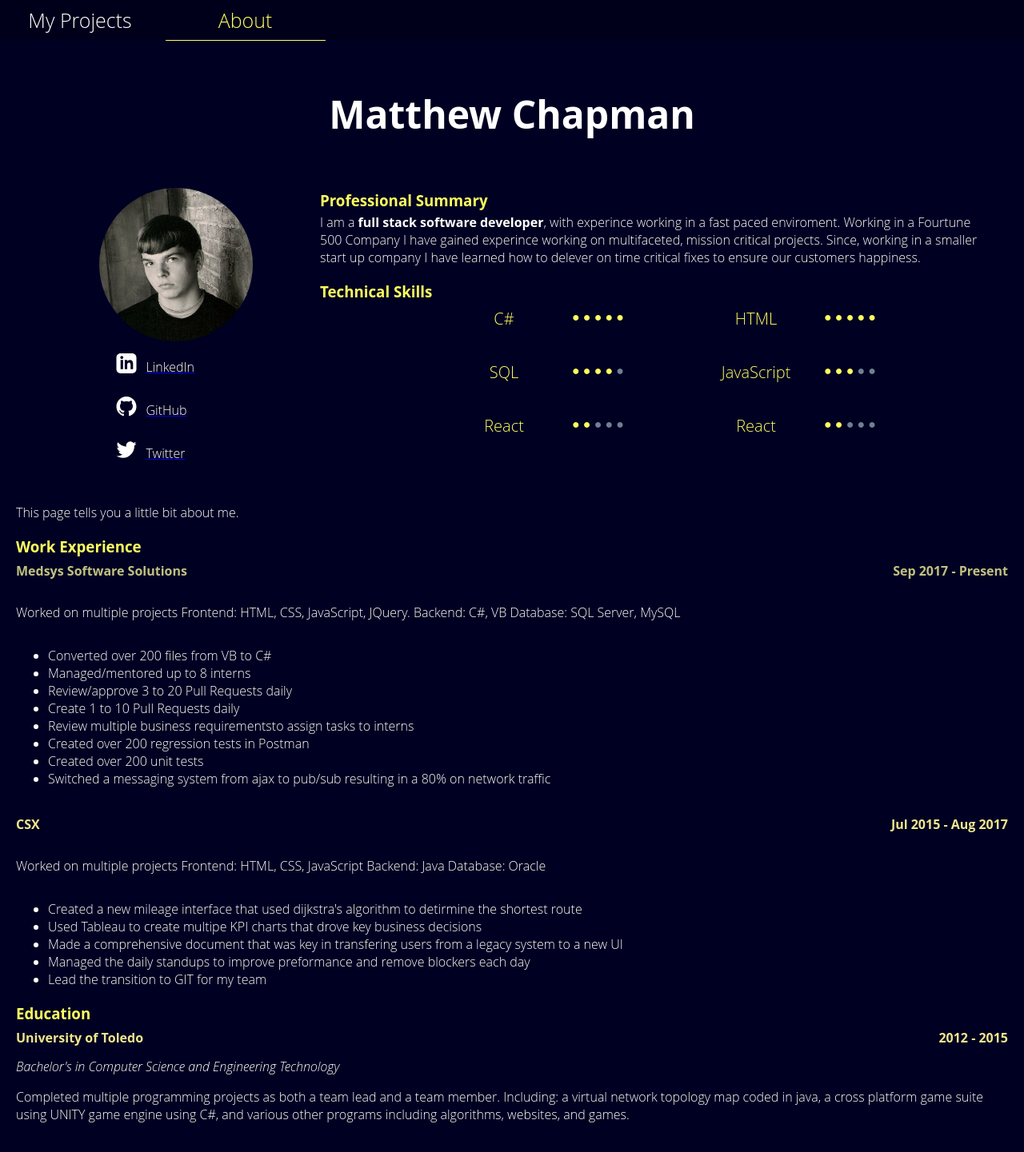
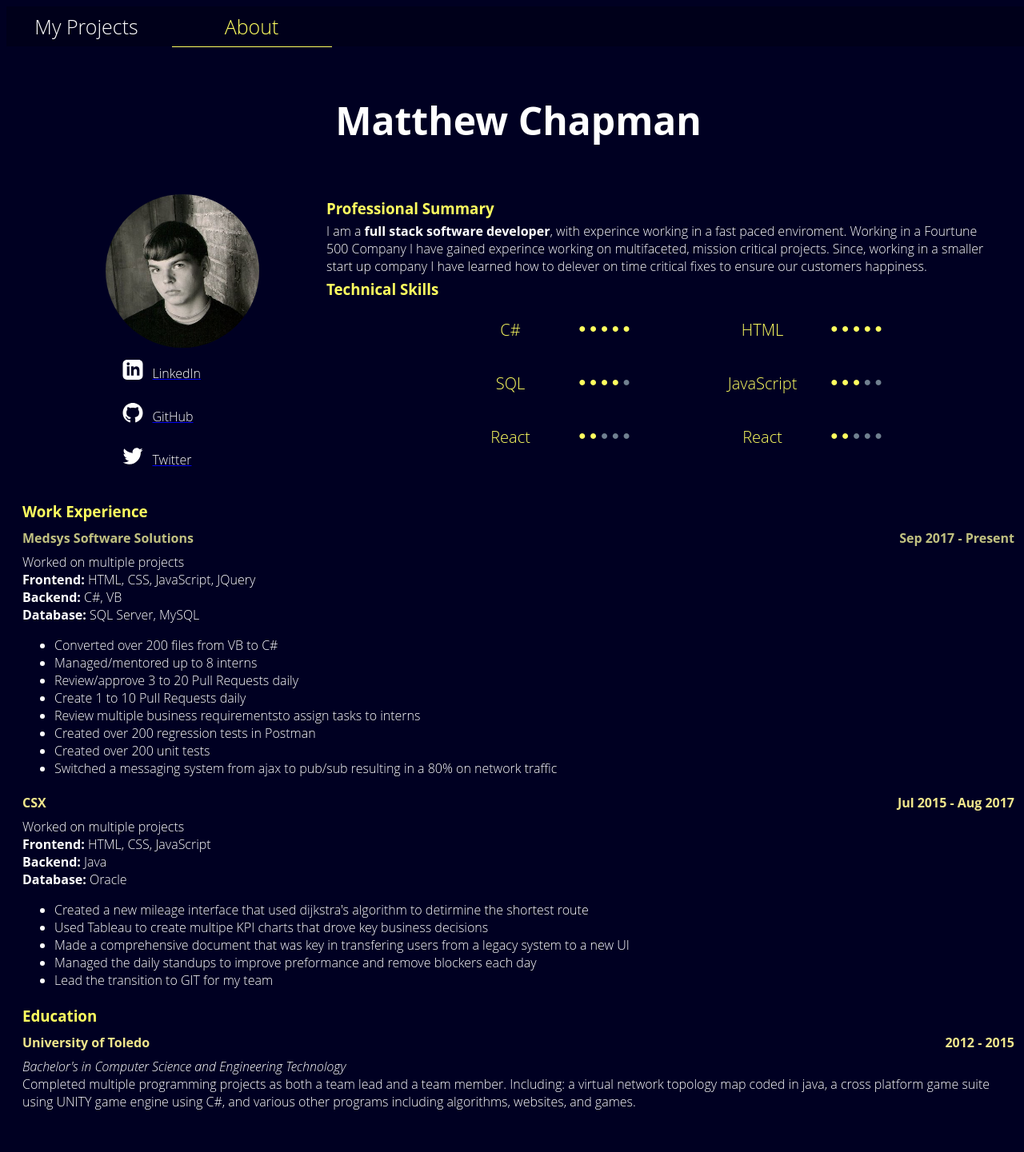
Before and after one commit to matt-chap/matt-chap.github.io, a Jekyll site: the page built from about.html, in a window 1280 px wide. Shown: the whole page at 80% size. Built offline with Jekyll 4.4.1, drawn with Linux system fonts in a browser that asks for light colours; after the commit the page ends 1409 px from its top, so only the background shows below that.

Commit message:
More updates to the style

```diff
--- a/_sass/about/about.scss
+++ b/_sass/about/about.scss
@@ -51,6 +51,7 @@
 
 .about-paragraph {
     text-align: left;
+    margin: 0px;
 }
 
 .about-header {
--- a/_sass/main.scss
+++ b/_sass/main.scss
@@ -13,10 +13,8 @@
 html, body {
   height: 100%;
   width: 100%;
-  margin: 0;
   font-family: "Open Sans",sans-serif;
   font-weight: 300;
-  //background-color: #001B3A;
   background-color: #000022;
 }
 
@@ -32,6 +30,9 @@ h4{
   color: #C1C181;
 }
 
+b {
+  font-weight: bold;
+}
 
 
 h1 {
@@ -40,10 +41,7 @@ h1 {
 
 h3, h4 {
   text-align: left;
-  line-height: 1px;
-  padding-top: 15px;
-  padding-bottom: 0px;
-  margin: 0px;
+  margin: 5px 0px;
 }
 
 i {
--- a/about.html
+++ b/about.html
@@ -102,17 +102,22 @@ title: About
             </div>
         </div>
 
-
-        <p class="about-paragraph">This page tells you a little bit about me.</p>
         <h3>Work Experience</h3>
-        <div style="margin-top: 15px;">
+        <div>
             <h4 style="float: left;height: 25px;">Medsys Software Solutions</h4>
             <h4 style="float: right;height: 25px;">Sep 2017 - Present</h4>
         </div>
-        <p class="about-paragraph">Worked on multiple projects
-            Frontend: HTML, CSS, JavaScript, JQuery.
-            Backend: C#, VB
-            Database: SQL Server, MySQL
+        <p class="about-paragraph">
+            Worked on multiple projects
+        </p>
+        <p class="about-paragraph">
+            <b>Frontend:</b> HTML, CSS, JavaScript, JQuery
+        </p>
+        <p class="about-paragraph">
+            <b>Backend:</b> C#, VB
+        </p>
+        <p class="about-paragraph">
+            <b>Database:</b> SQL Server, MySQL
         </p>
         <ul style="width: auto; text-align: left;">
             <li>Converted over 200 files from VB to C#</li>
@@ -125,14 +130,21 @@ title: About
             <li>Switched a messaging system from ajax to pub/sub resulting in a 80% on network traffic</li>
         </ul>
 
-        <div style="margin-top: 15px;">
+        <div>
             <h4 style="float: left; color: khaki;height: 25px;">CSX</h4>
             <h4 style="float: right; color: khaki;height: 25px;">Jul 2015 - Aug 2017</h4>
         </div>
-        <p class="about-paragraph">Worked on multiple projects
-            Frontend: HTML, CSS, JavaScript
-            Backend: Java
-            Database: Oracle
+        <p class="about-paragraph">
+            Worked on multiple projects
+        </p>
+        <p class="about-paragraph">
+            <b>Frontend:</b> HTML, CSS, JavaScript
+        </p>
+        <p class="about-paragraph">
+            <b>Backend:</b> Java
+        </p>
+        <p class="about-paragraph">
+            <b>Database:</b> Oracle
         </p>
         <ul style="width: auto; text-align: left;">
             <li>Created a new mileage interface that used dijkstra's algorithm to detirmine the shortest route</li>
@@ -143,7 +155,7 @@ title: About
         </ul>
 
         <h3>Education</h3>
-        <div style="margin-top: 15px;">
+        <div>
             <h4 style="float: left; color: khaki;height: 25px;">University of Toledo</h4>
             <h4 style="float: right; color: khaki;height: 25px;">2012 - 2015</h4>
         </div>
```
Also changed, not shown: 4 other files.
